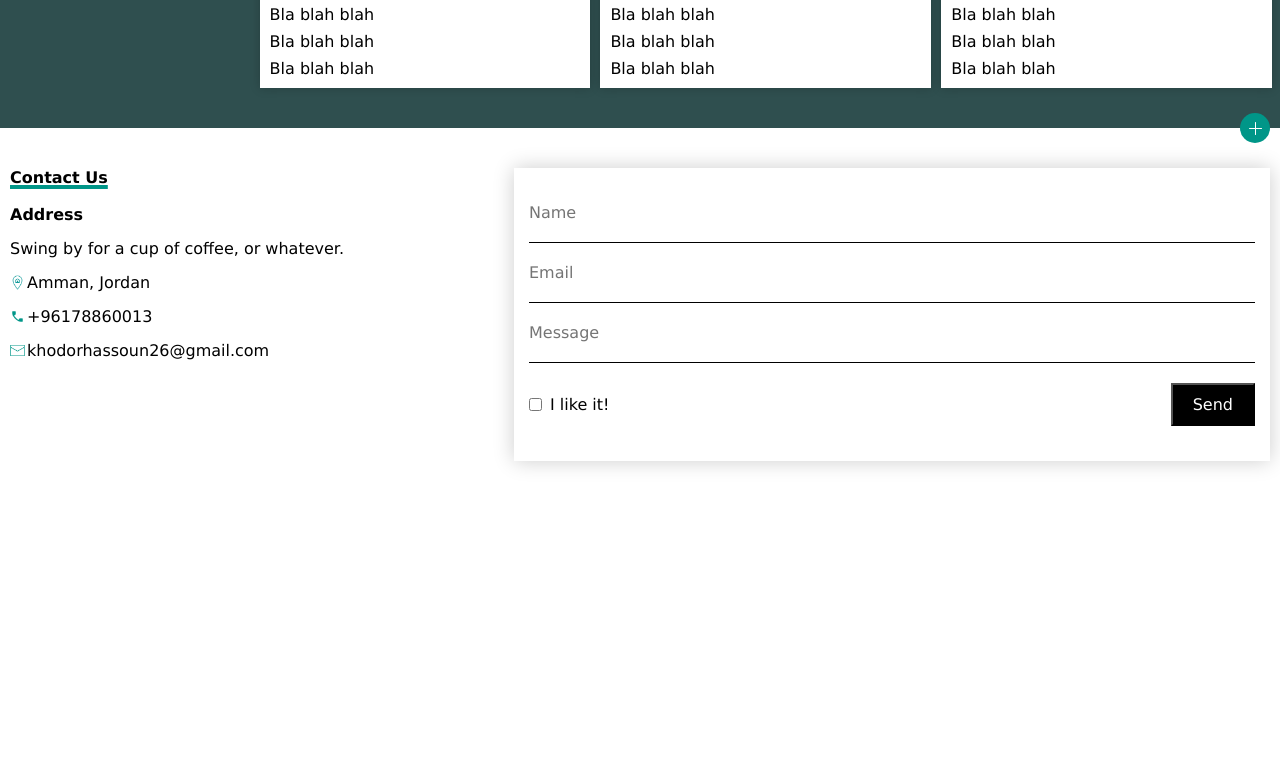
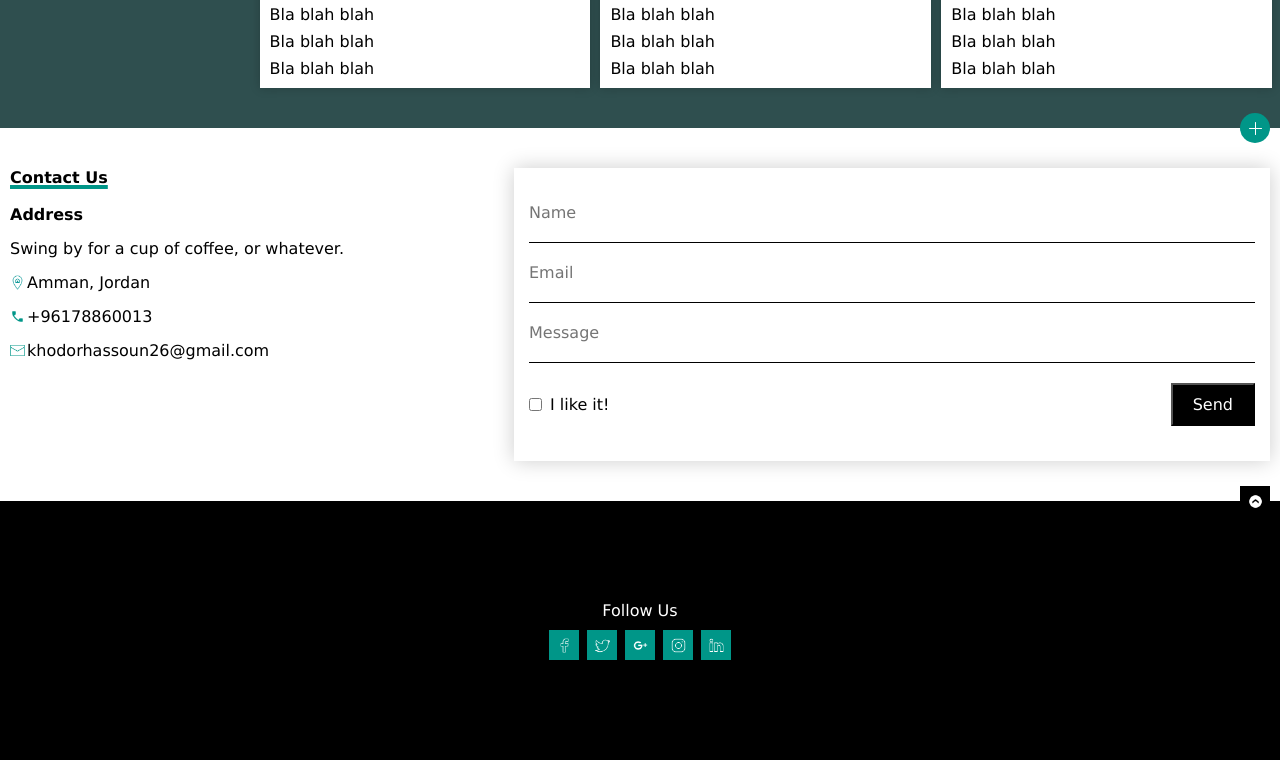
Before and after one commit to Khodor-Hassoun/Bayt, a plain HTML site: page index.html in a window 1280 px wide. Shown: the part 1140-1900 px from the top of the page. Before the commit the page ends 1641 px from the top, so only its background shows below. Drawn offline with Linux system fonts and the light colour scheme.

Commit message:
Design footer section

```diff
--- a/index.html
+++ b/index.html
@@ -208,8 +208,41 @@
 
                 </div>
             </form>
+        </section>
 
-        </section>
+        <!-- Follow us section -->
+        <footer class="footer">
+            <!-- Up sign -->
+            <div class="footer-up">
+                <img src="./Public/Images/icons8-up-24.png" alt="up sign">
+            </div>
+            <!-- Follow us details -->
+            <div class="footer-follow">
+                <span>Follow Us</span>
+                <div class="footer-follow-socials">
+                    <div class="footer-follow-socials-social">
+                        <img src="./Public/Images/icons8-f-50.png" alt="facebook">
+                    </div>
+
+                    <div class="footer-follow-socials-social">
+                        <img src="./Public/Images/icons8-twitter-50.png" alt="twitter">
+                    </div>
+
+                    <div class="footer-follow-socials-social">
+                        <img src="./Public/Images/icons8-google-plus-50.png" alt="facebook">
+                    </div>
+
+                    <div class="footer-follow-socials-social">
+                        <img src="./Public/Images/icons8-instagram-50.png" alt="insta">
+                    </div>
+
+                    <div class="footer-follow-socials-social">
+                        <img src="./Public/Images/icons8-linkedin-50.png" alt="insta">
+                    </div>
+                </div>
+
+            </div>
+        </footer>
     </main>
     <script src="index.js"></script>
 </body>
--- a/styles.css
+++ b/styles.css
@@ -358,6 +358,61 @@ li {
     display: flex;
 }
 
+/* Follow us */
+.footer {
+    position: relative;
+
+    background-color: black;
+    color: white;
+    padding: 100px 100px;
+}
+
+.footer-up {
+    position: absolute;
+    right: 0;
+    transform: translateY(-50%) translateY(-100px);
+
+    width: 30px;
+    height: 30px;
+    background-color: black;
+    margin-right: 10px;
+
+    display: flex;
+    justify-content: center;
+    align-items: center;
+}
+
+.footer-up img {
+    width: 50%;
+    height: 50%;
+}
+
+.footer-follow {
+    display: flex;
+    flex-direction: column;
+    align-items: center;
+}
+
+.footer-follow-socials {
+    display: flex;
+    margin-top: 10px;
+}
+
+.footer-follow-socials-social {
+    width: 30px;
+    height: 30px;
+    margin: 0 4px;
+    background-color: #009688;
+    display: flex;
+    align-items: center;
+    justify-content: center;
+}
+
+.footer-follow-socials-social img {
+    width: 50%;
+    height: 50%;
+}
+
 /* Desktop Styles */
 @media (min-width: 640px) {
 
```
Also changed, not shown: Public/Images/icons8-linkedin-50.png (added).
